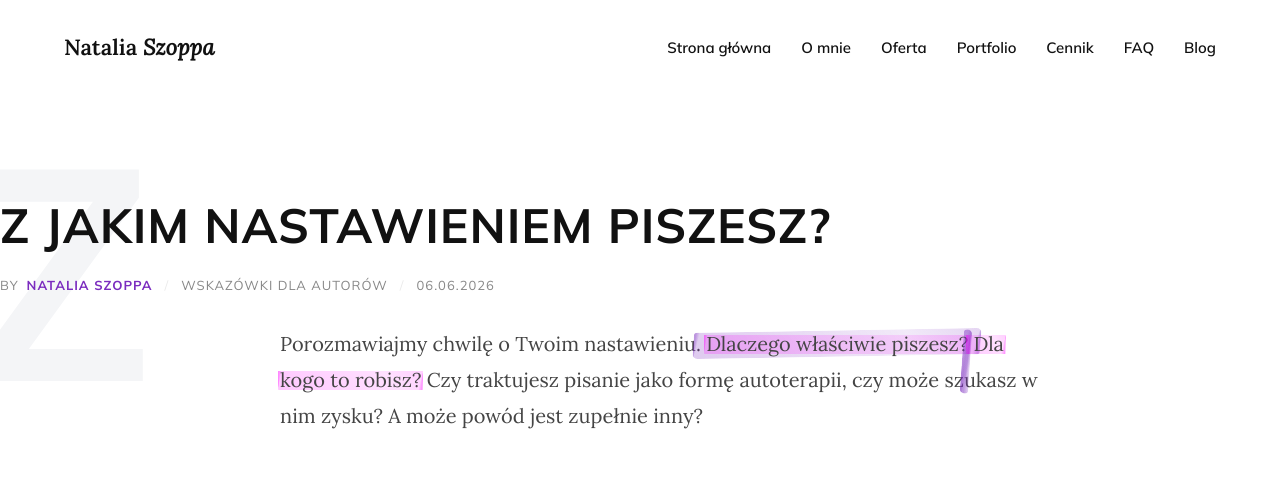
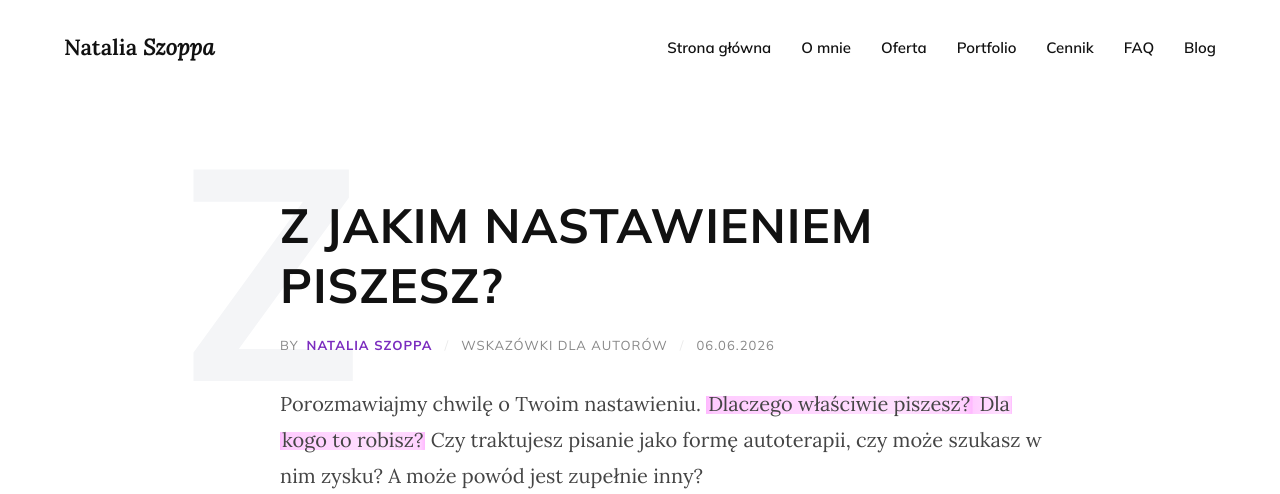
Before and after one commit to Bonnie00726/nataliaszoppa, a Jekyll site: the page built from _posts/2026-06-06-z-jakim-nastawieniem-piszesz.md, in a window 1280 px wide. Shown: the top 494 px of the page. Built offline with Jekyll 4.4.1, drawn with Linux system fonts in a browser that asks for light colours; grey boxes are pictures that could not be loaded.

Commit message:
Update post.html

```diff
--- a/_layouts/post.html
+++ b/_layouts/post.html
@@ -4,14 +4,25 @@ layout: default
 
 <style>
     /* --- EDITORIAL HEADER (Tytuł i Metryczka) --- */
-    .aricle-header, .first-paragraph-container {
+    .article-header, .first-paragraph-container {
         max-width: 860px;
         margin-left: auto; margin-right: auto;
         padding-left: 70px; padding-right: 20px;
         text-align: left;
     }
 
-    .article-header { margin-top: 100px; margin-bottom: 30px; position: relative; z-index: 1; }
+    .article-header {
+        max-width: 860px;
+        margin-left: auto;
+        margin-right: auto;
+        padding-left: 70px;
+        padding-right: 20px;
+        text-align: left;
+        margin-top: 100px;
+        margin-bottom: 30px;
+        position: relative;
+        z-index: 1;
+    }
 
     /* Ogromny Inicjał w tle z Tytułu */
     .title-initial {
@@ -167,6 +178,12 @@ layout: default
         content: '\f10d';
         font-family: 'Font Awesome 6 Free';
         font-weight: 900;
+        position: static;
+        transform: none;
+        width: auto;
+        height: auto;
+        border-radius: 0;
+        box-shadow: none;
         display: block;
         margin: 0 auto 14px auto;
         font-size: 20px;
@@ -203,11 +220,6 @@ layout: default
         content: '— ';
         color: var(--accent-purple);
     }
-    .article-content blockquote footer::before,
-    .article-content blockquote cite::before {
-        content: '— ';
-        color: var(--accent-purple);
-    }
 
     /* Kreska ważności (lewa strona) */
     .article-content .imp-line {
@@ -225,13 +237,20 @@ layout: default
     /* Highlighter (Magenta - Dopasowany do tekstu ciągłego) */
     .marker-highlight {
         --mark-color: 255 0 255;
+        position: static;
         display: inline;
         padding: 0 2px;
-        margin: 0 -2px;
-        border-radius: 3px 5px 3px 4px;
-        background: conic-gradient(at 0 100%, rgb(var(--mark-color) / 32%) 1%, #fff0 3%) no-repeat 0 74% / 100% 76%, conic-gradient(from 180deg at 100% 0, #fff0, rgb(var(--mark-color) / 32%) 1%, #fff0 4%) no-repeat 100% 74% / 100% 76%, linear-gradient(50deg, rgb(var(--mark-color) / 22%), rgb(var(--mark-color) / 12%) 75%, rgb(var(--mark-color) / 19%)) no-repeat 0 74% / 100% 76%;
+        margin: 0;
+        border-radius: 3px;
+        background: linear-gradient(90deg, rgb(var(--mark-color) / 28%) 0%, rgb(var(--mark-color) / 20%) 3%, rgb(var(--mark-color) / 12%) 70%, rgb(var(--mark-color) / 18%) 97%, rgb(var(--mark-color) / 28%) 100%) no-repeat 0 78% / 100% 72%;
         -webkit-box-decoration-break: clone;
         box-decoration-break: clone;
+    }
+    .marker-highlight::before,
+    .marker-highlight::after {
+        content: none !important;
+        display: none !important;
+        background: none !important;
     }
 
     .article-content img { max-width: 100%; height: auto; border-radius: 8px; margin: 40px 0; display: block; }
```
